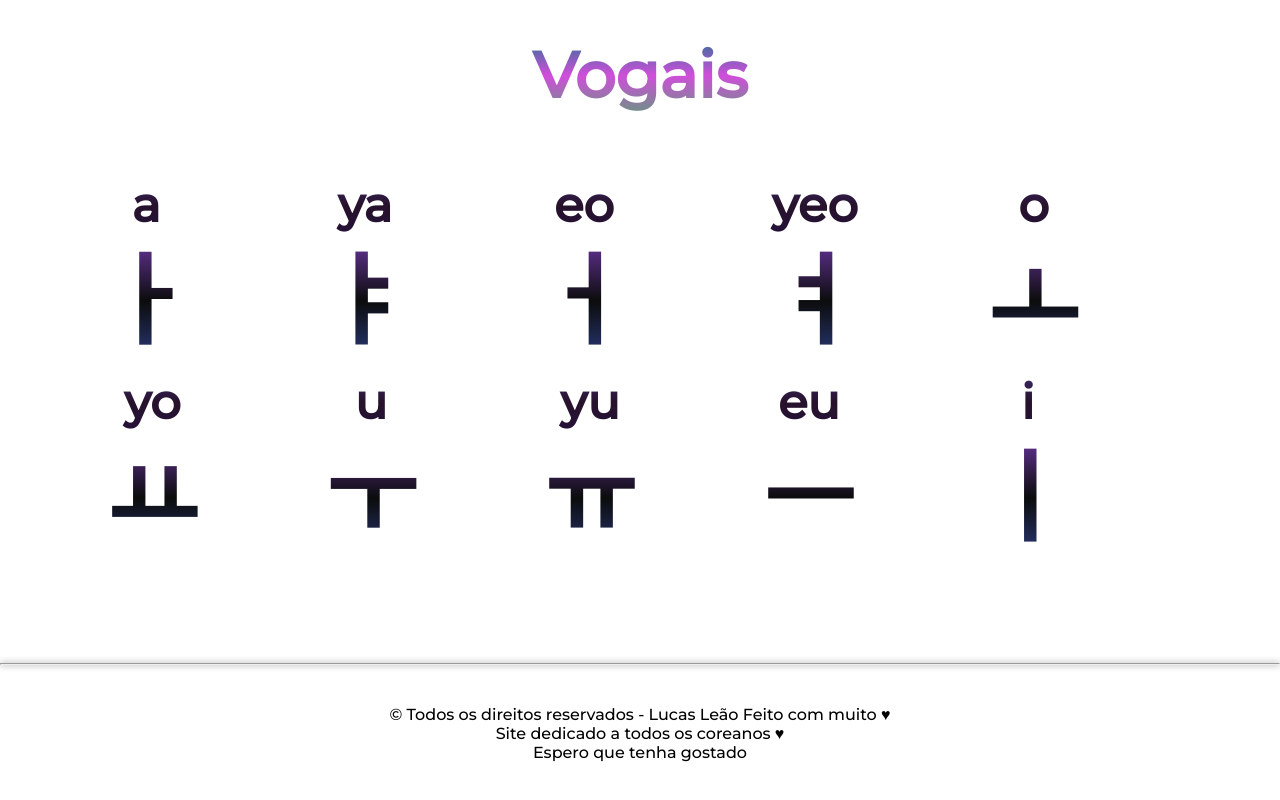
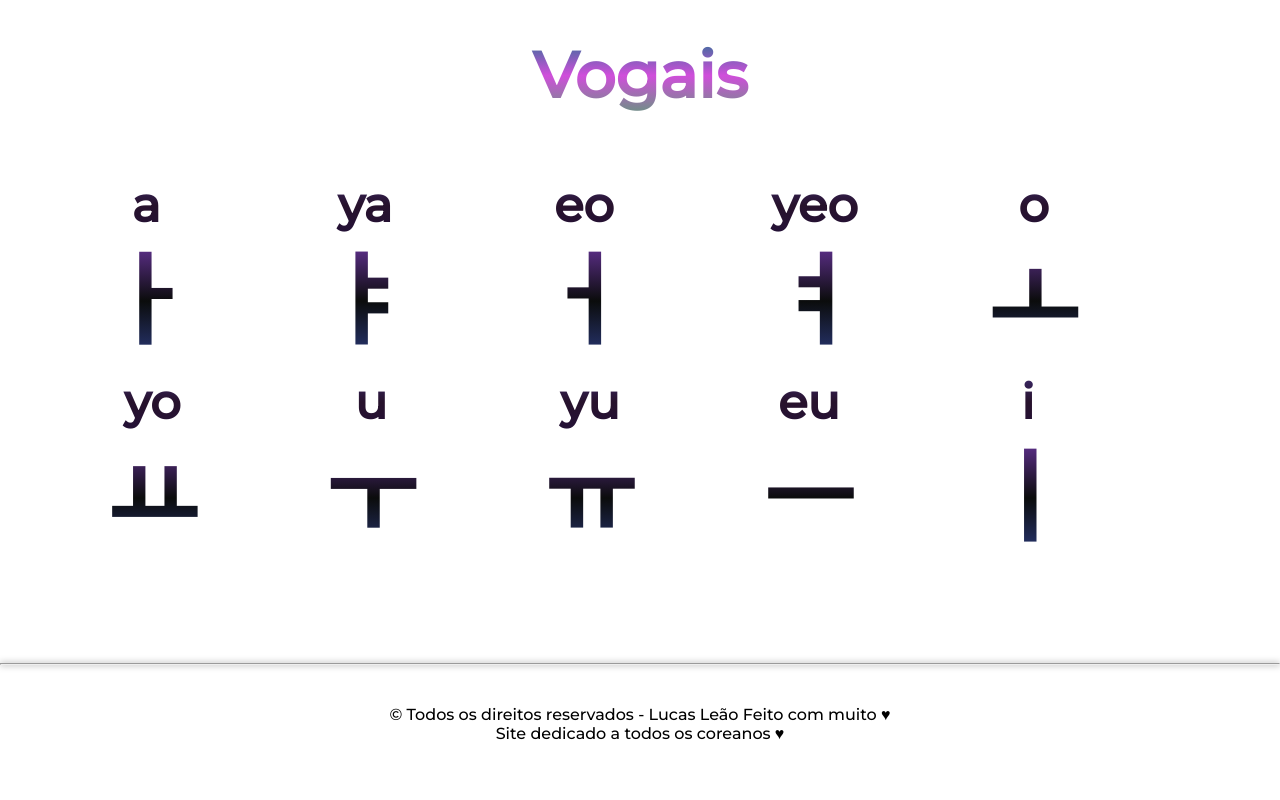
Before and after one commit to imafancydev/alfabeto-coreano, a plain HTML site: page index.html in a window 1280 px wide. Shown: the part 2226-3026 px from the top of the page. Drawn offline with Linux system fonts and the light colour scheme.

Commit message:
footer up

```diff
--- a/index.html
+++ b/index.html
@@ -186,9 +186,6 @@
       <p>
         Site dedicado a todos os coreanos ♥
       </p>
-      <p>
-        Espero que tenha gostado
-      </p>
     </div>
   </footer>
 
```
